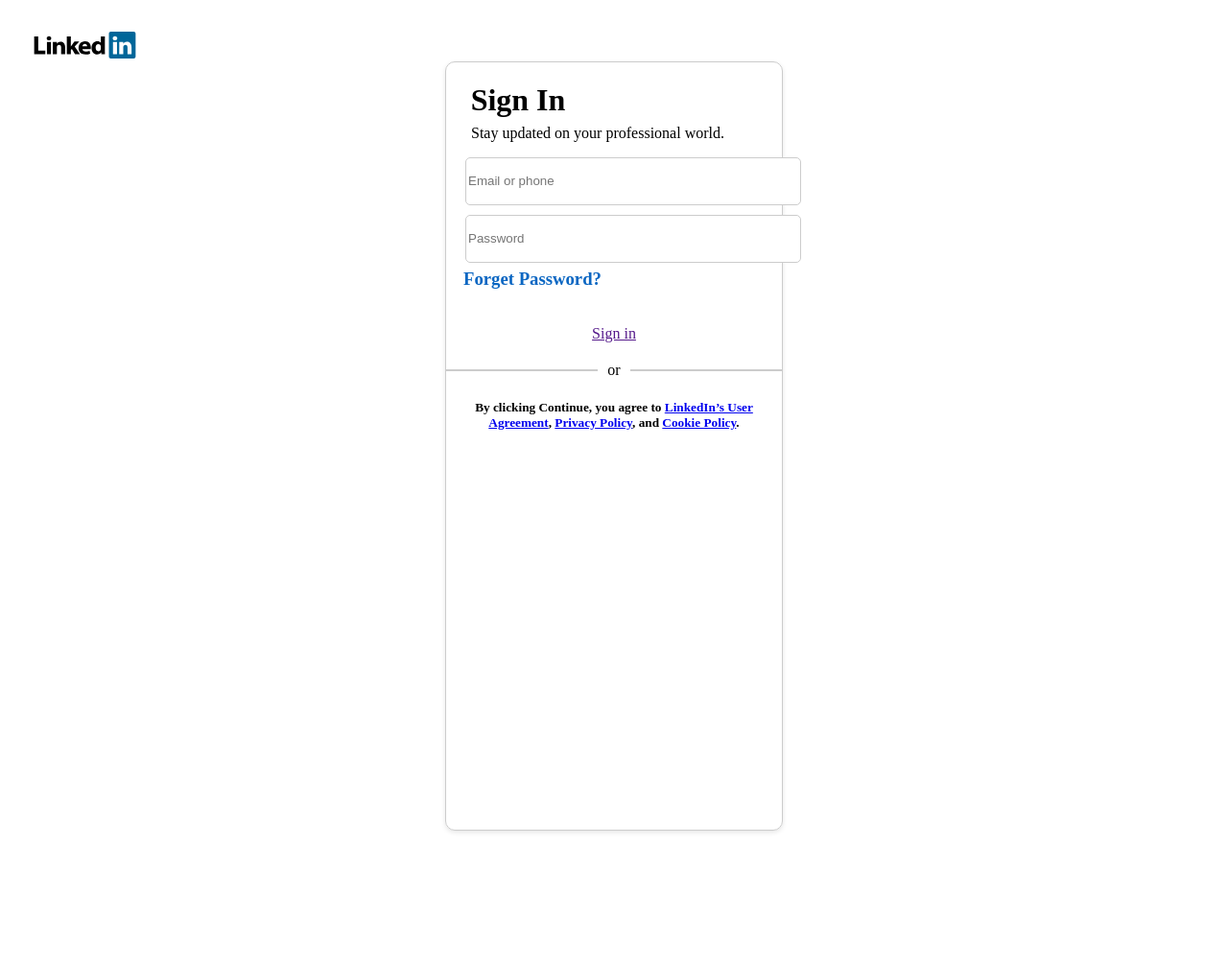
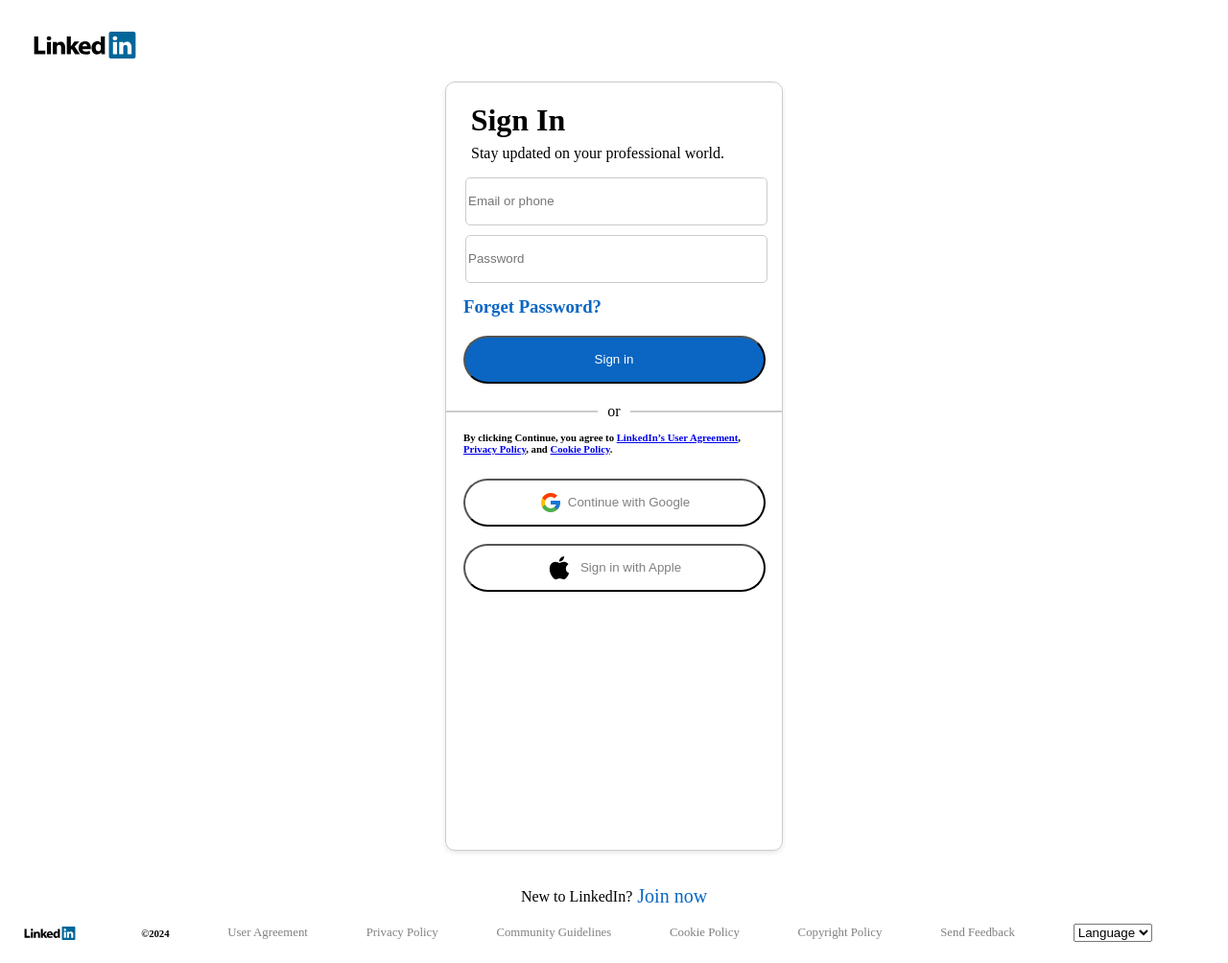
Before and after one commit to Mohit-netizen/Linkedin-front-page, a plain HTML site: page index.html in a window 1280 px wide. Shown: the whole page at 96% size. Before the commit the page ends 873 px from the top, so only its background shows below. Drawn offline with Linux system fonts and the light colour scheme.

Commit message:
<!-- created-->

```diff
--- a/index.html
+++ b/index.html
@@ -10,7 +10,7 @@
 </head>
 <body>
     <header>
-        <img src="l logo.svg" alt="LinkedIn Logo" width="115" height="28" style="margin-top: 25px; margin-left: 23px;">
+        <img src="icons/l logo.svg" alt="LinkedIn Logo" width="115" height="28" style="margin-top: 25px; margin-left: 23px;">
 
     </header>
 <div class="container">
@@ -18,7 +18,7 @@
         <h1 >Sign In</h1>
         <p style="margin-top: -15px;">Stay updated on your professional world.</p>
 
-        <label>
+
             <input type="text" autocomplete="username" name="username" placeholder="Email or phone" maxlength="10" required>
             <br>
             <input type="text" name="password" placeholder="Password" required>
@@ -26,8 +26,9 @@
         <br>
 
         <p ><b><h3 id="FP">Forget Password?</h3></b></p>
-        <br>
-        <a href="" class="button">Sign in</a>
+
+        <button id="button">Sign in</button>
+
         <br>
 
         <div style="display: flex; align-items: center; margin: 20px 0;">
@@ -36,12 +37,46 @@
             <hr style="border: 0.01px solid #ccc; width: 50%; margin: 0;">
         </div>
 
-        <h5>
+        <h6>
             By clicking Continue, you agree to
-            <a href="user-agreement-link" target="_blank">LinkedIn’s User Agreement</a>,
-            <a href="privacy-policy-link" target="_blank">Privacy Policy</a>, and
+            <a href="user-agreement-link" target="_blank">LinkedIn’s User Agreement</a>,<br><a href="privacy-policy-link" target="_blank" >Privacy Policy</a>, and
             <a href="cookie-policy-link" target="_blank">Cookie Policy</a>.
-        </h5>
+        </h6>
+
+        <button id="with" >
+            <img src="icons/google48.png" alt="Google Icon" style="width: 24px; height: 24px; margin-right: 6px;">
+           Continue with Google
+        </button>
+         <br>
+        <button id="with" >
+            <img src="icons/apple.svg" alt="Apple Icon" style="width: 24px; height: 24px;margin-right: 10px;" >
+            Sign in with Apple
+        </button>
+    </div>
+</div>
+
+<p id="New">New to LinkedIn? <span id="span"  style="font-size: 1.25em; font-weight: lighter;">Join now</span></p>
+
+
+
+    <div id="link-container">
+        <img src="icons/l logo.svg" alt="LinkedIn Logo" width="58" height="14" style="margin: 5px;" >
+        <h6 style="color: black;">&copy;2024</h6>
+        <a href="User Agreement" class="link-style">User Agreement</a>
+        <a href="User Agreement" class="link-style">Privacy Policy</a>
+        <a href="User Agreement" class="link-style">Community Guidelines</a>
+        <a href="User Agreement" class="link-style">Cookie Policy</a>
+        <a href="User Agreement" class="link-style">Copyright Policy</a>
+        <a href="User Agreement" class="link-style">Send Feedback</a>
+        <select name="Language">
+            <option value="a-level">Language</option>
+            <option value="a-level">Hindi</option>
+            <option value="o-level">Punjabi</option>
+            <option value="b-level">Marthi</option>
+            <option value="c-level">Gujrati</option>
+        </select><br><br>
+
+    </div>
 
 
 
@@ -51,13 +86,6 @@
 
 
 
-    </div>
-</div>
-
-
-
-
-
 
 
 </body>
--- a/style.css
+++ b/style.css
@@ -1,19 +1,19 @@
 #FP {color: #0a66c2 ;
     font-style: normal;
     text-align: start;
-    margin-top: -20px;
+    margin-top: -12px;
     margin-left: 18px;
 
 }
 .card-layout {
     text-align: center;
-    margin: 20px; /* Margin around the card */
+    margin: 20px;
 
     border: 1px solid #ccc;
     border-radius: 10px;
     box-shadow: 0 2px 5px rgba(0, 0, 0, 0.1);
-    max-width: 350px; /* Set max width to limit size */
-    width: 100%; /* Full width up to max-width */
+    max-width: 350px;
+    width: 100%;
     height: 100vh
 }
 
@@ -27,27 +27,77 @@
     margin-right: 34px;
 }
 
+.card-layout h6 {
+    text-align: start;
+    margin-left: 18px;
+    margin-top: -8px;
+}
+
 
 .container {
     display: flex;
     justify-content: center;
     align-items: center;
-    height: 100vh; /* Full viewport height */
+    height: 100%;
 }
 
 
-label {
+input[type="text"] {
+    width: 90%;
+    height: 50px;
+    padding: px;
+    border: 1px solid #ccc;
+    border-radius: 5px;
+    box-sizing: border-box;
+    margin: 0 20px 10px;
+}
 
+#button {
+    color: white;
+    background-color: #0a66c2;
+    width: 90%;
+    height: 50px;
+    box-sizing: border-box;
+    border-radius: 28px !important;
+}
+
+#with {
+    color: rgb(128, 128, 128);
+    background-color: white;
+    width: 90%;
+    height: 50px;
+    box-sizing: border-box;
+    border-radius: 28px !important;
+    display: flex;
+    justify-content: center;
+    align-items: center;
+    margin-left: 18px;
+}
+
+#New {
+    display: flex;
+    justify-content: center;
+    align-items: center;
+}
+
+#span {
+    color: #0a66c2;
+    margin-left: 5px;
 
 
 }
 
-input[type="text"] {
-    width: 100%; /* Full width of the container */
-    height: 50px; /* Adjust height as needed */
-    padding: px; /* Space inside the input */
-    border: 1px solid #ccc; /* Border styling */
-    border-radius: 5px; /* Rounded corners */
-    box-sizing: border-box; /* Include padding and border in the element's total width and height */
-    margin: 0 20px 10px;
-}
+
+        #link-container {
+            display: flex;
+            justify-content: space-around;
+            align-items: center;
+            margin: -20px;
+        }
+
+        .link-style {
+            color: rgb(128, 128, 128);
+            text-decoration: none;
+            margin: -20 -50px;
+            font-size: 0.8em;
+        }
```
Also changed, not shown: icons/apple.svg (added), icons/google48.png (added), icons/l logo.svg (renamed from l logo.svg), icons/logo.svg (renamed from logo.svg), 1 other file.
